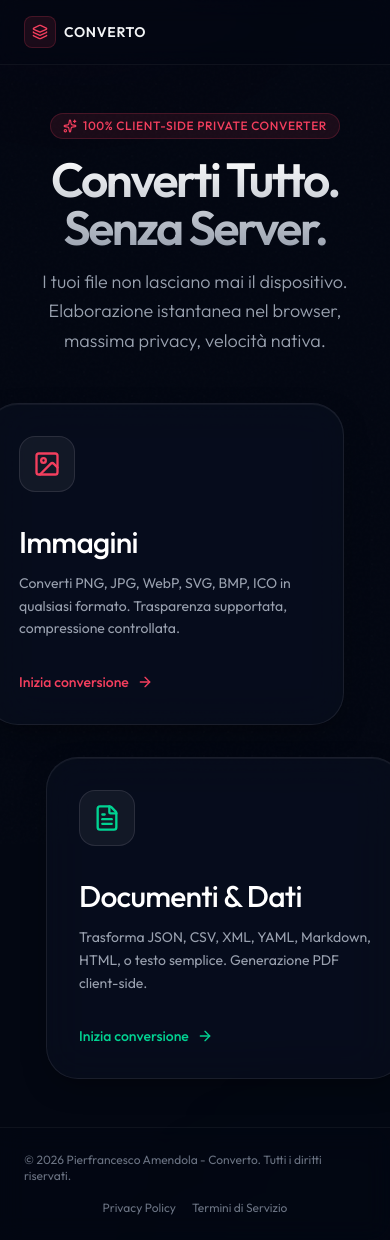
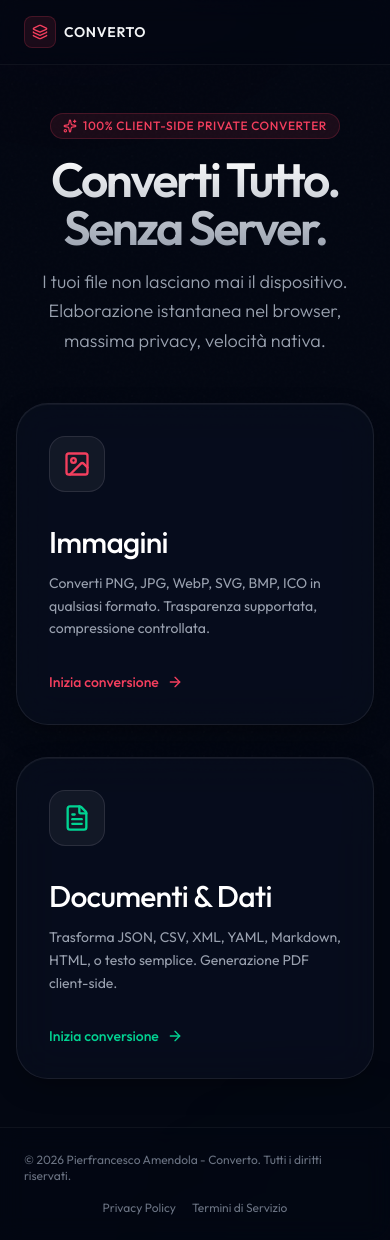
Before and after one commit to PierfrancescoAmendola/Converto, a React (Vite) app: page / in a window 390 px wide. Built offline with nearby package versions, Linux system fonts and the light colour scheme; no server answers.

Commit message:
revert: restore original horizontal animations for ModeSelector

```diff
--- a/src/components/ModeSelector.tsx
+++ b/src/components/ModeSelector.tsx
@@ -1,4 +1,4 @@
-import React, { useState, useEffect } from 'react';
+import React from 'react';
 import { motion } from 'framer-motion';
 import { Image as ImageIcon, FileText, ArrowRight, Sparkles } from 'lucide-react';
 
@@ -7,18 +7,6 @@ interface ModeSelectorProps {
 }
 
 export const ModeSelector: React.FC<ModeSelectorProps> = ({ onSelectMode }) => {
-  const [isMobile, setIsMobile] = useState(false);
-
-  useEffect(() => {
-    const checkMobile = () => {
-      setIsMobile(window.innerWidth < 768);
-    };
-
-    checkMobile();
-    window.addEventListener('resize', checkMobile);
-    return () => window.removeEventListener('resize', checkMobile);
-  }, []);
-
   return (
     <div className="w-full max-w-5xl mx-auto flex flex-col items-center justify-center min-h-[70dvh] px-4 relative z-10">
 
@@ -45,8 +33,8 @@ export const ModeSelector: React.FC<ModeSelectorProps> = ({ onSelectMode }) => {
 
         {/* Card 1: Images */}
         <motion.div
-          initial={isMobile ? { opacity: 0, y: 30 } : { opacity: 0, x: -30 }}
-          animate={isMobile ? { opacity: 1, y: 0 } : { opacity: 1, x: 0 }}
+          initial={{ opacity: 0, x: -30 }}
+          animate={{ opacity: 1, x: 0 }}
           transition={{ duration: 0.8, delay: 0.1, ease: [0.16, 1, 0.3, 1] }}
           whileHover={{ y: -6, transition: { duration: 0.2 } }}
           whileTap={{ scale: 0.98 }}
@@ -76,8 +64,8 @@ export const ModeSelector: React.FC<ModeSelectorProps> = ({ onSelectMode }) => {
 
         {/* Card 2: Files/Documents */}
         <motion.div
-          initial={isMobile ? { opacity: 0, y: 30 } : { opacity: 0, x: 30 }}
-          animate={isMobile ? { opacity: 1, y: 0 } : { opacity: 1, x: 0 }}
+          initial={{ opacity: 0, x: 30 }}
+          animate={{ opacity: 1, x: 0 }}
           transition={{ duration: 0.8, delay: 0.2, ease: [0.16, 1, 0.3, 1] }}
           whileHover={{ y: -6, transition: { duration: 0.2 } }}
           whileTap={{ scale: 0.98 }}
```
